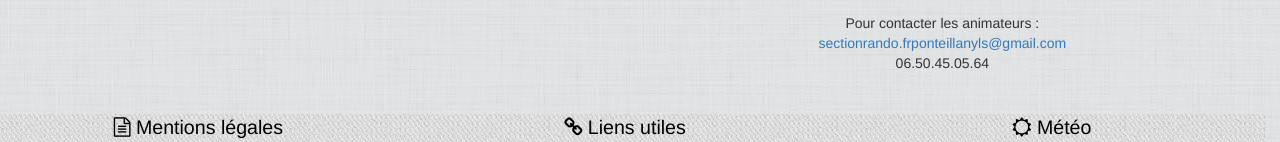
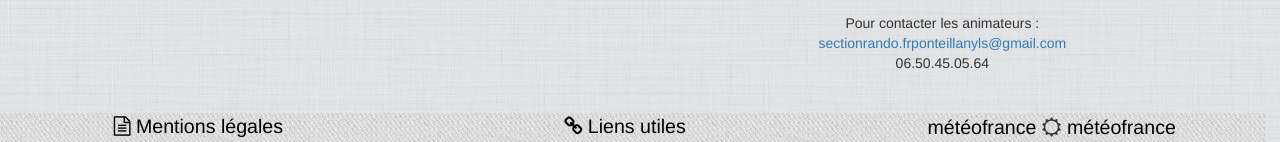
Before and after one commit to Wndrr/Ponteilla, a PHP site: template views/sections/hiking/index.html.twig in a window 1280 px wide. Shown: the part 658-800 px from the top of the page. Run offline with PHP 8.4, Linux system fonts and the light colour scheme; the template is opened without the code that fills it, so the values that code supplies are empty; some libraries are stand-ins or nearby versions.

Commit message:
v4 - Hiking | Add weather links
- Update bottom navbar

```diff
--- a/views/sections/hiking/_shared/footerBar.partial.html.twig
+++ b/views/sections/hiking/_shared/footerBar.partial.html.twig
@@ -16,8 +16,9 @@
 			Liens utiles
 		</a>
 		<a href="{{ path("hiking_wip") }}" class="col-lg-{{colSize}}">
+			<a href="http://www.meteofrance.com/accueil" target="blank">météofrance</a>
 			<span class="fa fa-sun-o"></span>
-			Météo
+			<a href="http://www.meteociel.fr/" target="blank">météofrance</a>
 		</a>
 		{% if isAdmin %}
 			<a href="{{ path("hiking_wip") }}" class="col-lg-{{colSize}}">
```
